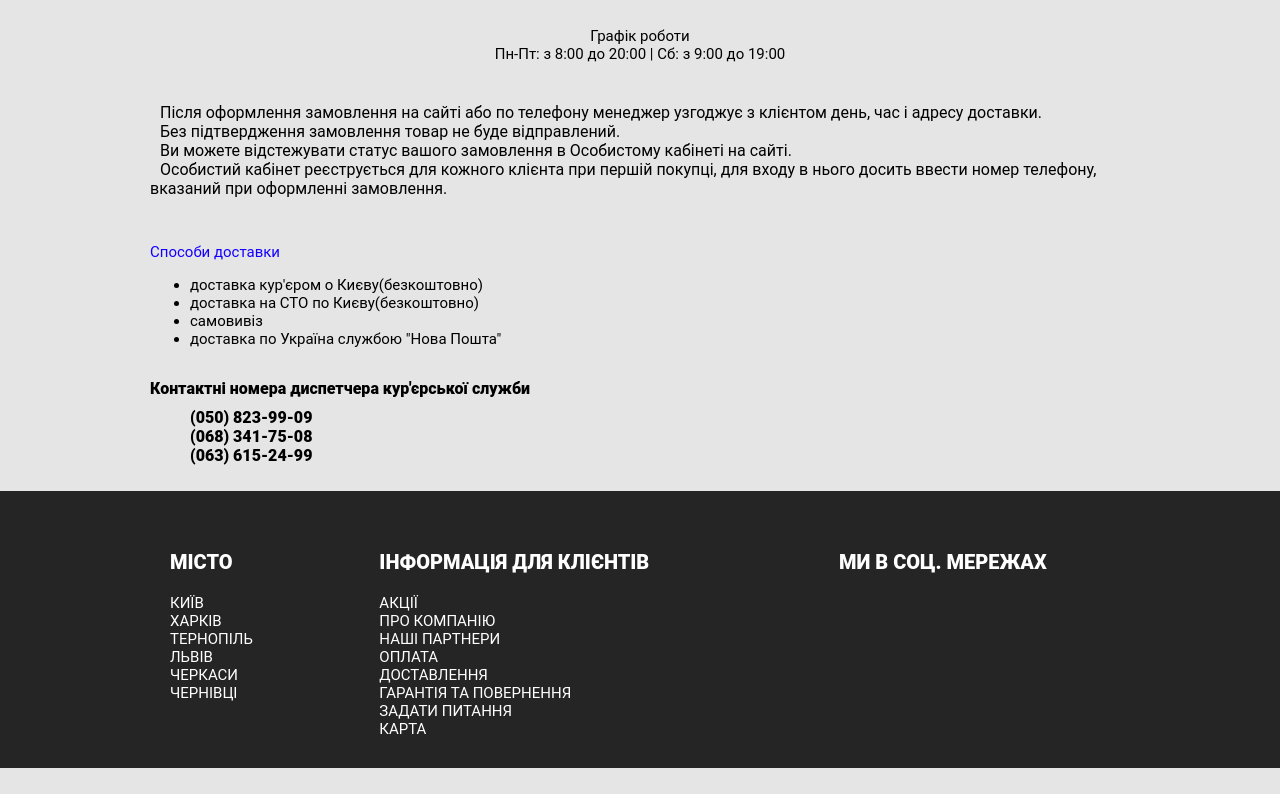
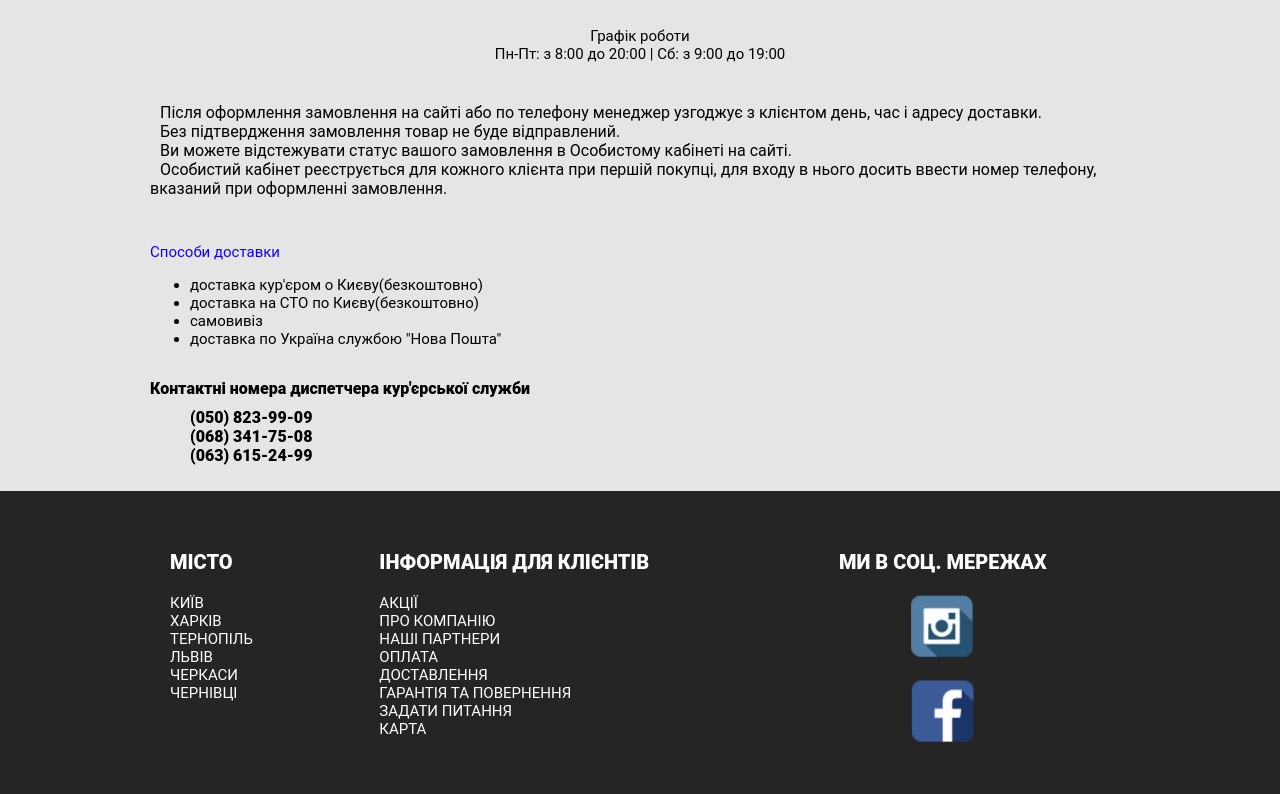
Before and after one commit to WirteR/grisha-project, a plain HTML site: page index.html in a window 1280 px wide. Shown: the part 340-1134 px from the top of the page. Before the commit the page ends 1108 px from the top, so only its background shows below. Drawn offline with Linux system fonts and the light colour scheme.

Commit message:
added social icons

```diff
--- a/index.html
+++ b/index.html
@@ -103,6 +103,8 @@
             </section>
             <section class="footer-list flex-center">
                 <p>МИ В СОЦ. МЕРЕЖАХ</p>
+                <img src="./img/instagram.png">
+                <img src="./img/facebook.png">
             </section>
         </section>
     </footer>
```
Also changed, not shown: img/facebook.png (added), img/instagram.png (added).
